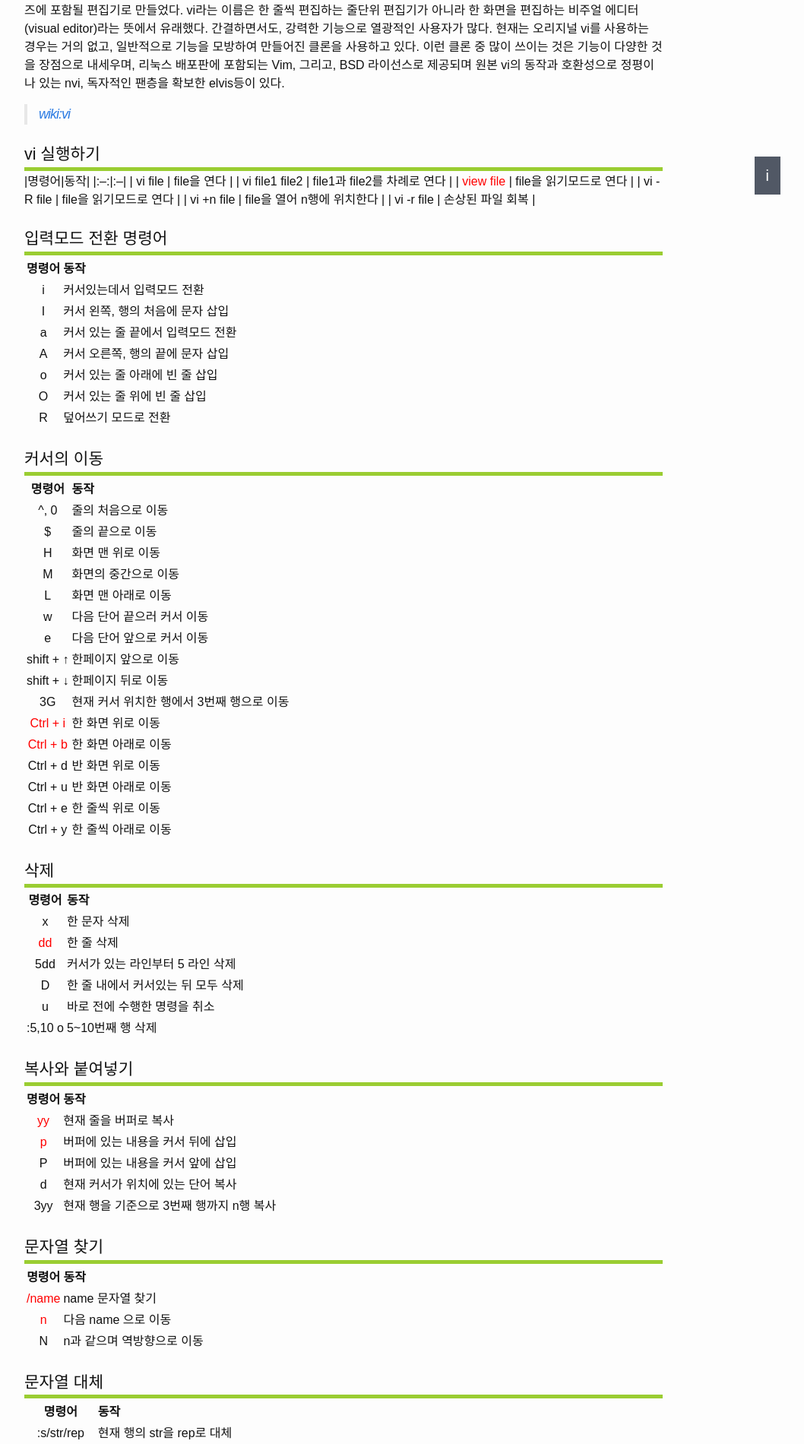
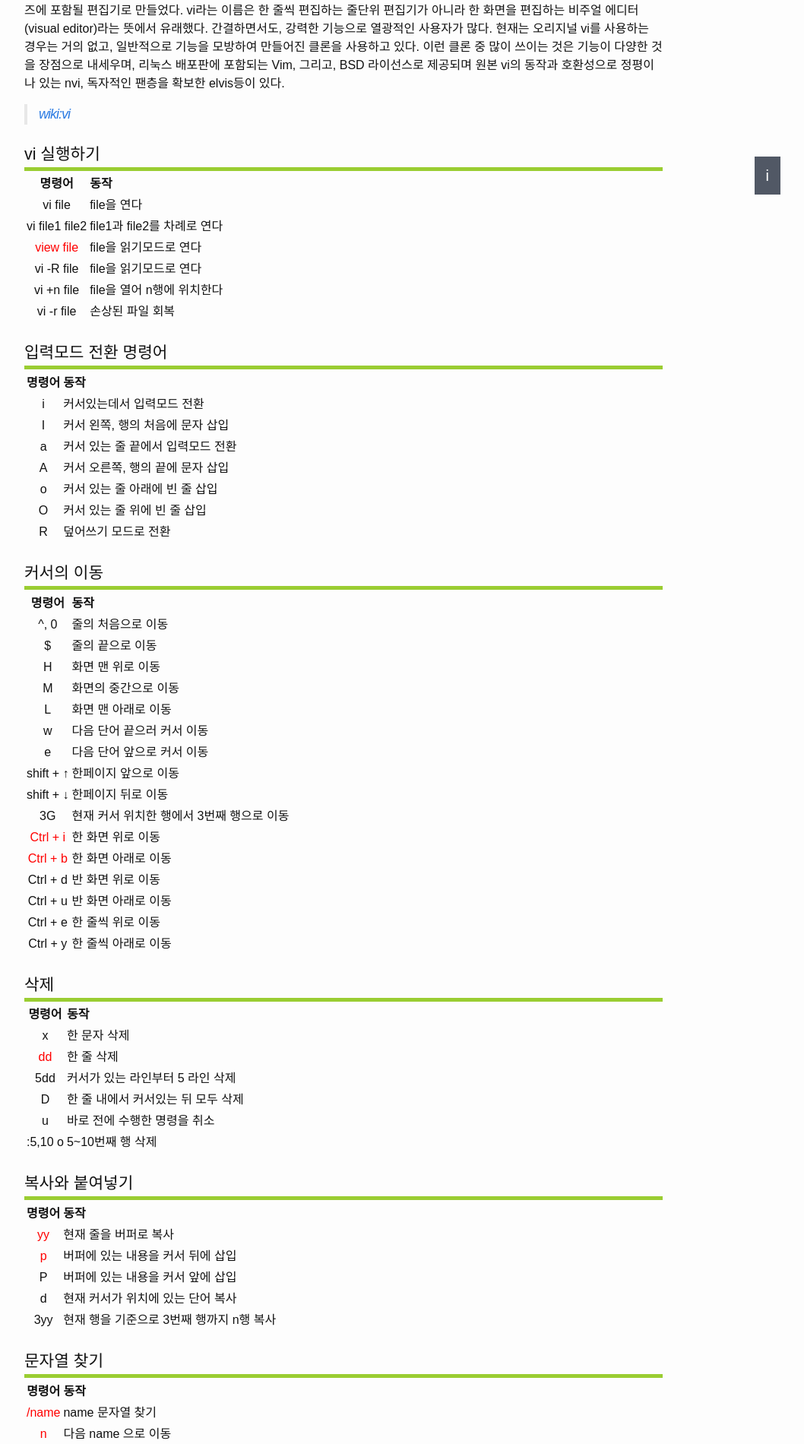
Before and after one commit to sonpro/sonpro.github.io, a Jekyll site: the page built from _posts/2017/2017-01-31-vieditorhotkey.md, in a window 1280 px wide. Shown: the part 624-2524 px from the top of the page at 76% size, without its empty margins (188-1246 px from the left). Built offline with Jekyll 4.4.1, drawn with Linux system fonts in a browser that asks for light colours; comment, search, counter and statistics services are not loaded.

Commit message:
table style

```diff
--- a/_posts/2017/2017-01-31-vieditorhotkey.md
+++ b/_posts/2017/2017-01-31-vieditorhotkey.md
@@ -10,10 +10,12 @@ tags : vi
 
 vi(브이아이, /ˈviːˈaɪ/)는 Emacs와 함께 유닉스 환경에서 가장 많이 쓰이는 문서 편집기이다. 1976년 빌 조이가 초기 BSD 릴리즈에 포함될 편집기로 만들었다. vi라는 이름은 한 줄씩 편집하는 줄단위 편집기가 아니라 한 화면을 편집하는 비주얼 에디터(visual editor)라는 뜻에서 유래했다. 간결하면서도, 강력한 기능으로 열광적인 사용자가 많다.
 현재는 오리지널 vi를 사용하는 경우는 거의 없고, 일반적으로 기능을 모방하여 만들어진 클론을 사용하고 있다. 이런 클론 중 많이 쓰이는 것은 기능이 다양한 것을 장점으로 내세우며, 리눅스 배포판에 포함되는 Vim, 그리고, BSD 라이선스로 제공되며 원본 vi의 동작과 호환성으로 정평이 나 있는 nvi, 독자적인 팬층을 확보한 elvis등이 있다.
+
 > [wiki:vi](https://ko.wikipedia.org/wiki/Vi)
 
 
 ## vi 실행하기
+
 |명령어|동작|
 |:--:|:--|
 | vi file | file을 연다 |
--- a/_sass/_base.scss
+++ b/_sass/_base.scss
@@ -242,7 +242,7 @@ pre {
     &:after {
         content: "";
         display: table;
-        clear: both;
+        // clear: both;
     }
 }
 
```
